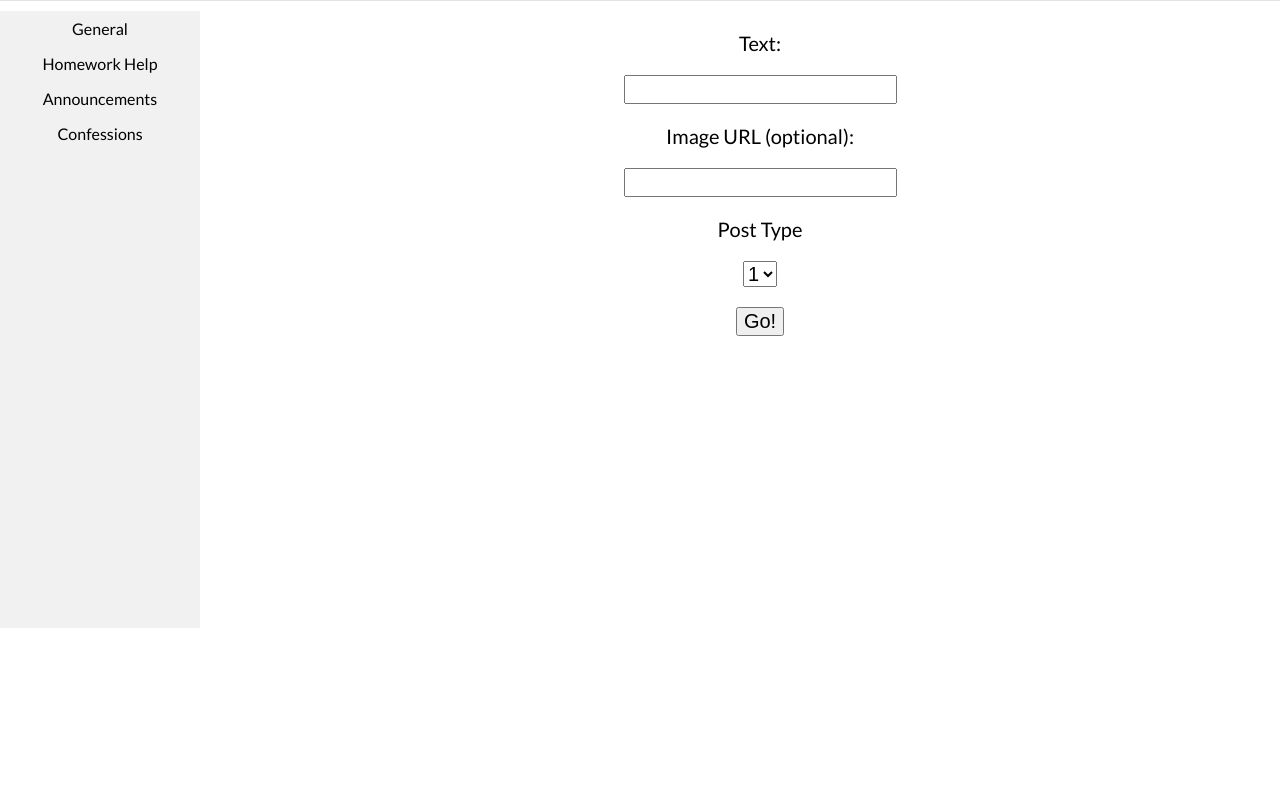
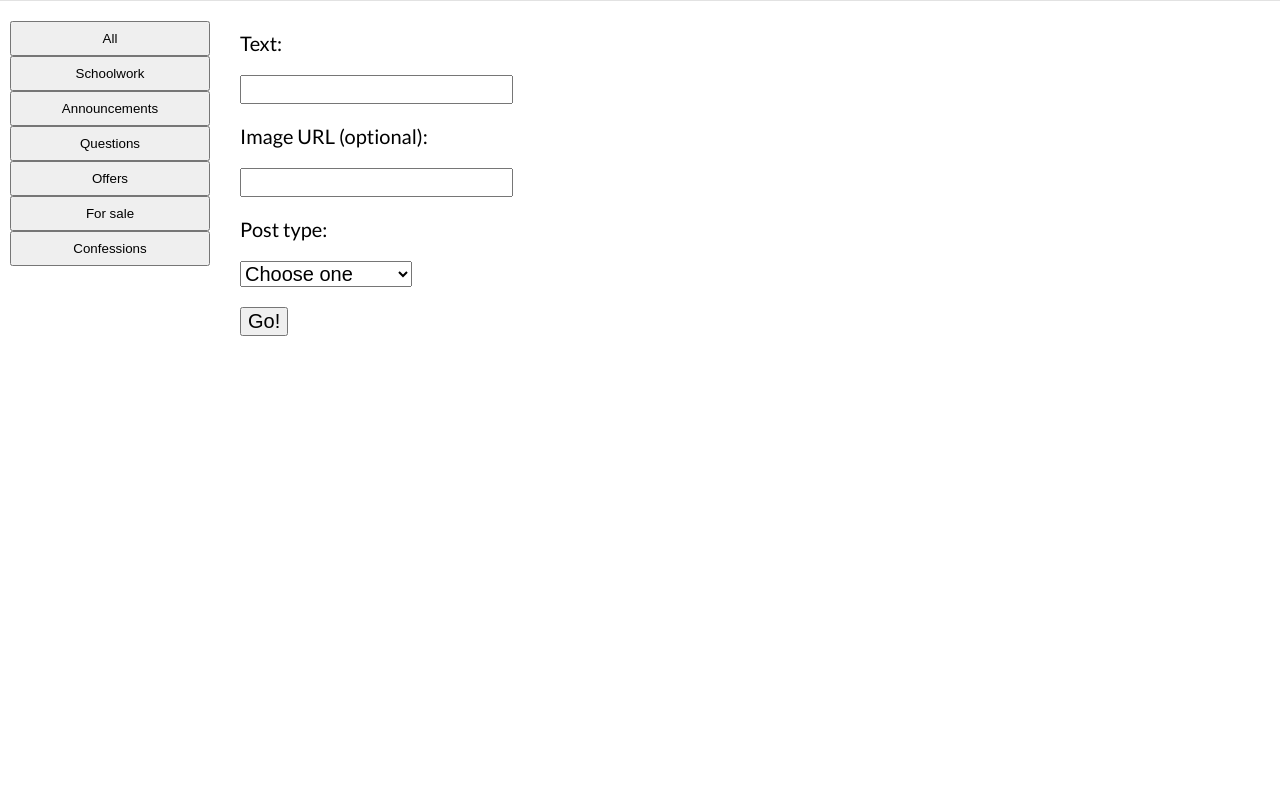
Before and after one commit to rrrliu/campus-social-network, a Python web app: template templates/index.html in a window 1280 px wide. Shown: the part 172-983 px from the top of the page. Before the commit the page ends 800 px from the top, so only its background shows below. Run offline with Jinja, Linux system fonts and the light colour scheme; the template is opened without the code that fills it, so the values that code supplies are empty; some libraries are stand-ins or nearby versions; some web fonts are replaced.

Commit message:
Changed up the tags to match the school theme
Also change the buttons

```diff
--- a/stylesheets/style.css
+++ b/stylesheets/style.css
@@ -93,29 +93,30 @@ form {
   font-family: 'Lato', sans-serif;
   float: left;
   height: 100%;
-  position: fixed;
+  position: absolute;
   text-align: center;
   width: 200px;
 }
 
 #nav ul {
     background-color: #f1f1f1;
-    height: 100%;
+    height: 25%;
     list-style-type: none;
-    margin: 0;
+    margin: 10px;
     padding: 0;
     width: 200px;
   }
 
-#nav li a {
+#nav li button {
     display: block;
     color: #000;
+    width: 200px;
     padding: 8px 16px;
     text-decoration: none;
 }
 
 /* Change the link color on hover */
-#nav li a:hover {
+#nav li button:hover {
     background-color: #555;
     color: white;
 }
@@ -167,4 +168,5 @@ form {
 
 .mainbody {
   margin-left: 240px;
+  width: 65%;
 }
--- a/templates/index.html
+++ b/templates/index.html
@@ -40,25 +40,42 @@
     </div> -->
     <div id="nav">
       <ul>
-        <li><a href="index.html">General</a></li>
+        <!-- <li><a href="index.html">General</a></li>
         <li><a href="homework.html">Homework Help</a></li>
         <li><a href="announcements.html">Announcements</a></li>
-        <li><a href="confessions.html">Confessions</a></li>
+        <li><a href="confessions.html">Confessions</a></li> -->
+        <li><button class="btn" type="button" onclick="filter('all')">All</button></li>
+        <li><button class="btn" type="button" onclick="filter('s')">Schoolwork</button></li>
+        <li><button class="btn" type="button" onclick="filter('a')">Announcements</button></li>
+        <li><button class="btn" type="button" onclick="filter('q')">Questions</button></li>
+        <li><button class="btn" type="button" onclick="filter('o')">Offers</button></li>
+        <li><button class="btn" type="button" onclick="filter('s')">For sale</button></li>
+        <li><button class="btn" type="button" onclick="filter('f')">Confessions</button></li>
+
       </ul>
     </div>
     <div class="mainbody">
-      <form style="font-family: 'Lato', sans-serif; font-size: 20px;" method="post" action="/index">
+      <form style="font-family: 'Lato', sans-serif; font-size: 20px; text-align: left;" method="post" action="/index">
         <p>Text:</p>
         <p> <input style="font-size: 20px;" type="text" name="text"> </p>
         <p>Image URL (optional):</p>
         <p> <input style="font-size: 20px;" type="text" name="img_url"> </p>
-        <p>Post Type</p>
+        <p>Post type:</p>
         <select style="font-size: 20px;" name="type">
-          <option value="one">1</option>
-          <option value="two">2</option>
-          <option value="three">3</option>
-          <option value="four">4</option>
+          <option value="" selected disabled hidden>Choose one</option>
+          <option value="s">School</option>
+          <option value="a">Announcement</option>
+          <option value="q">Question</option>
+          <option value="o">Offering services</option>
+          <option value="f">For sale</option>
+          <option value="c">Confession</option>
+          <option value="m">Misc</option>
         </select>
+        <!-- <input type="checkbox" name="hw" value="checked"> Schoolwork
+        <input type="checkbox" name="announce" value="checked"> Announcement
+        <input type="checkbox" name="question" value="checked"> Question
+        <input type="checkbox" name="service" value="checked"> Offering services
+        <input type="checkbox" name="sale" value="checked"> For sale -->
         <p> <input style="font-size: 20px;" type="submit" value="Go!"> </p>
       </form>
       {% for post in all_posts %}
@@ -74,11 +91,12 @@
             {{ post.timestamp.month }}/{{ post.timestamp.day }}/{{ post.timestamp.year}} at
             {{ post.timestamp.hour }}:{{post.timestamp.minute}}
           </p>
+          <p>{{ post.type }}</p>
         </div>
       {% endfor %}
     </div>
     <script type="text/javascript">
-
+      function filter(item) {}
     </script>
   </body>
 </html>
```
